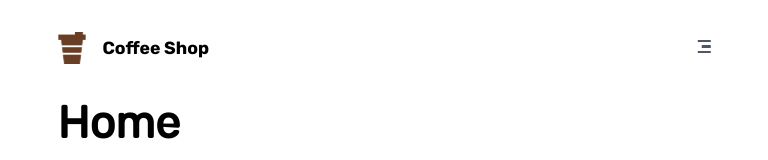
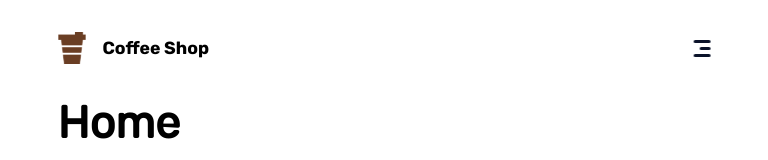
Before and after one commit to mathiuskormasela12/coffee-shop-website, a React (Create React App) app: page / in a window 768 px wide. Shown: the top 160 px of the page. Built offline with nearby package versions, Linux system fonts and the light colour scheme.

Commit message:
I change the size of burger component and I fixed the responsive issue of navbar on landscape mobile view

```diff
--- a/src/components/burgermenu/styles/_main.scss
+++ b/src/components/burgermenu/styles/_main.scss
@@ -5,14 +5,16 @@ div.burger {
 	transform: rotateY(180deg);
 
 	span.burgers {
+		font-size: 1.3rem;
 		display: block;
-		width: .8rem;
-		height: .14rem;
-		background-color: $dark-young;
-		margin-bottom: .2rem;
+		width: .8em;
+		height: .14em;
+		background-color: $dark;
+		margin-bottom: .2em;
+		border-radius: 10em;
 
 		&:nth-child(2) {
-			width: .55rem;
+			width: .55em;
 		}
 
 		&:last-child {
--- a/src/components/navbar/styles/_media-queries.scss
+++ b/src/components/navbar/styles/_media-queries.scss
@@ -117,7 +117,7 @@
 				ul.nav-list {
 					display: none;
 					width: 100%;
-					position: absolute;
+					position: fixed;
 					left: 0;
 					right: 0;
 					top: 4.5rem;
@@ -144,10 +144,6 @@
 
 						&-search-bar {
 							display: flex !important;
-
-							& > .nav-items-search-bar-container {
-								width: 45%;
-							}
 						}
 					}
 
```
